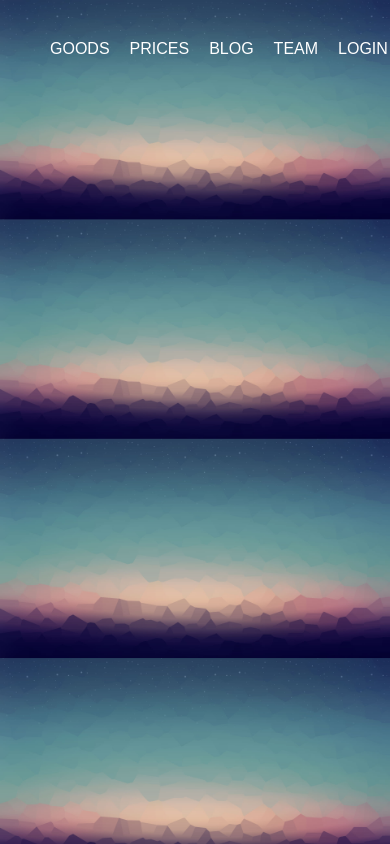
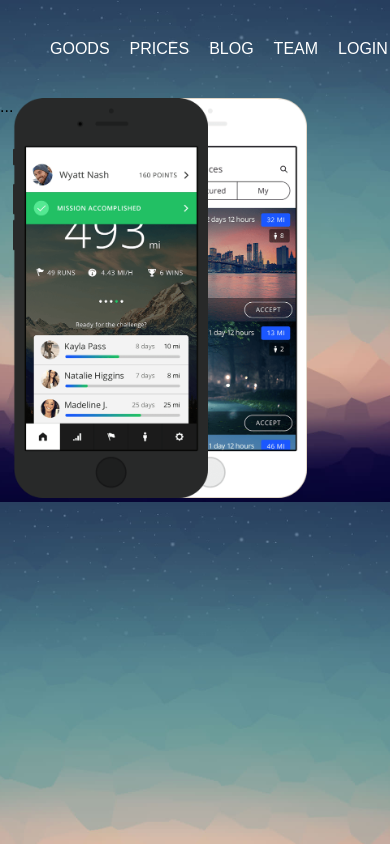
Before and after one commit to Miguel-Lima/responsive-website, a plain HTML site: page index.html in a window 390 px wide. Shown: the top 844 px of the page. Drawn offline with Linux system fonts and the light colour scheme; files whose address does not match are found by name.

Commit message:
Fourth commit, adding phones structures

```diff
--- a/index.html
+++ b/index.html
@@ -29,6 +29,16 @@
                 </ul>
             </nav>
         </header>
+
+        <section class="container">
+            <div class="content-area">
+                ...
+            </div>
+            <div class="phone-area">
+                <img class="phone1" src="imagens/phone1.png" alt="Phone1" />
+                <img class="phone2" src="imagens/phone2.png" alt="Phone2" />
+            </div>
+        </section>
     </div>
 </body>
 </html>
--- a/style.css
+++ b/style.css
@@ -50,3 +50,22 @@ nav a {
     color: #fff;
     text-decoration: none;
 }
+
+
+.container {
+    display: flex;
+}
+
+.phone-area .phone1 {
+    height: 400px;
+    width: auto;
+    position: relative;
+    z-index: 2;
+}
+.phone-area .phone2 {
+    height: 400px;
+    width: auto;
+    position: relative;
+    margin-left: -100px;
+    z-index: 1;
+}
```
